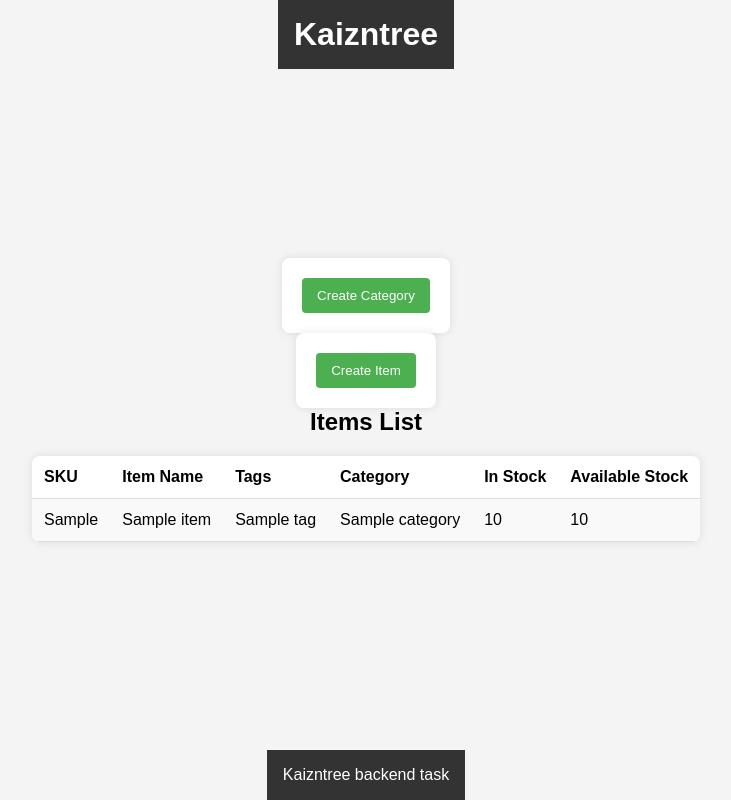
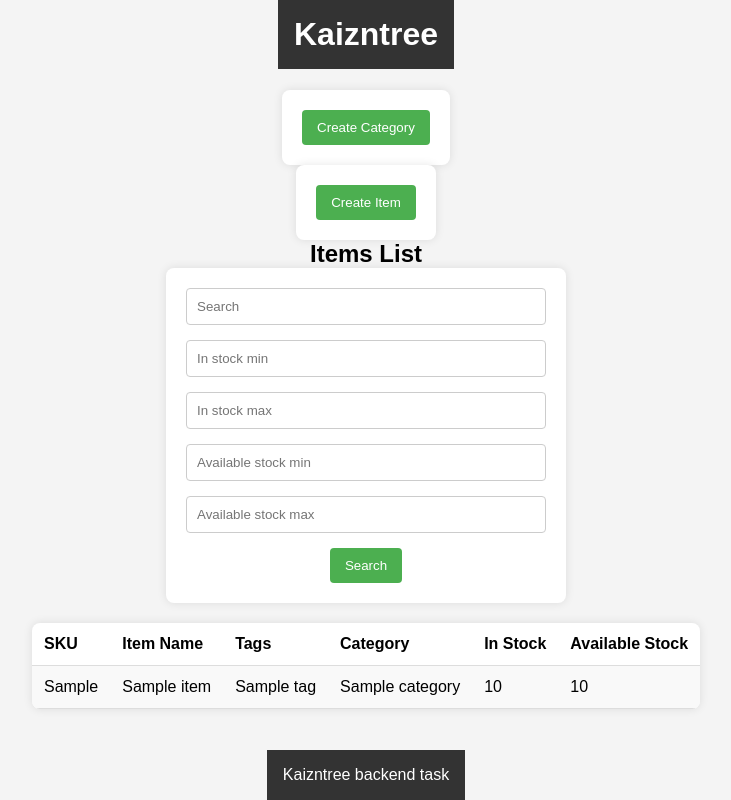
Before and after one commit to phsaikiran/Kaizntree-backend-task, a Django app: page /dashboard in a window 1280 px wide. Shown: the whole page, without its empty margins (274-1005 px from the left). Run offline with Django 5.2, Linux system fonts and the light colour scheme; a user stored in the database is signed in; tables that the repository leaves empty hold one stand-in row (values such as "Sample post").

Commit message:
Added filters

```diff
--- a/backend/templates/dashboard.html
+++ b/backend/templates/dashboard.html
@@ -13,6 +13,15 @@
 </form>
 
 <h2>Items List</h2>
+<form class="form-container" method="post" action="dashboard">
+	{% csrf_token %}
+	<input type="text" name="search" placeholder="Search">
+	<input type="number" name="in_stock_min" placeholder="In stock min">
+	<input type="number" name="in_stock_max" placeholder="In stock max">
+	<input type="number" name="available_stock_min" placeholder="Available stock min">
+	<input type="number" name="available_stock_max" placeholder="Available stock max">
+	<button type="submit">Search</button>
+</form>
 <div class="table-container">
 	<table>
 		<tr>
--- a/backend/views.py
+++ b/backend/views.py
@@ -192,19 +192,40 @@ def dashboard(request):
         - Body: HTML content for the dashboard.
     """
 
-    if request.method != 'GET':
-        return Response({'message': 'Method not allowed'}, status=405)
+    if request.method == 'POST':
+        category_id = request.POST.get('category_id')
+        in_stock_min = request.POST.get('in_stock_min')
+        in_stock_max = request.POST.get('in_stock_max')
+        available_stock_min = request.POST.get('available_stock_min')
+        available_stock_max = request.POST.get('available_stock_max')
+        search = request.POST.get('search')
+        print(category_id, in_stock_min, in_stock_max, available_stock_min, available_stock_max, search)
+
+        filters = {}
+        if category_id:
+            filters['category__id'] = category_id
+        if in_stock_min:
+            filters['in_stock__gte'] = in_stock_min
+        if in_stock_max:
+            filters['in_stock__lte'] = in_stock_max
+        if available_stock_min:
+            filters['available_stock__gte'] = available_stock_min
+        if available_stock_max:
+            filters['available_stock__lte'] = available_stock_max
+        if search:
+            filters['name__icontains'] = search
+
+        items = Item.objects.filter(**filters)
+    else:
+        items = Item.objects.all()
 
     categories = Category.objects.all()
     tags = Tag.objects.all()
-    items = Item.objects.all()
-
     tag_item = TagItem.objects.all()
     new_items = []
     for item in items:
         tags = tag_item.filter(sku=item.id)
         item.tags = tags
-        print(tags)
         new_items.append(item)
 
     return render(request, 'dashboard.html', {'categories': categories, 'tags': tags, 'items': new_items})
```
